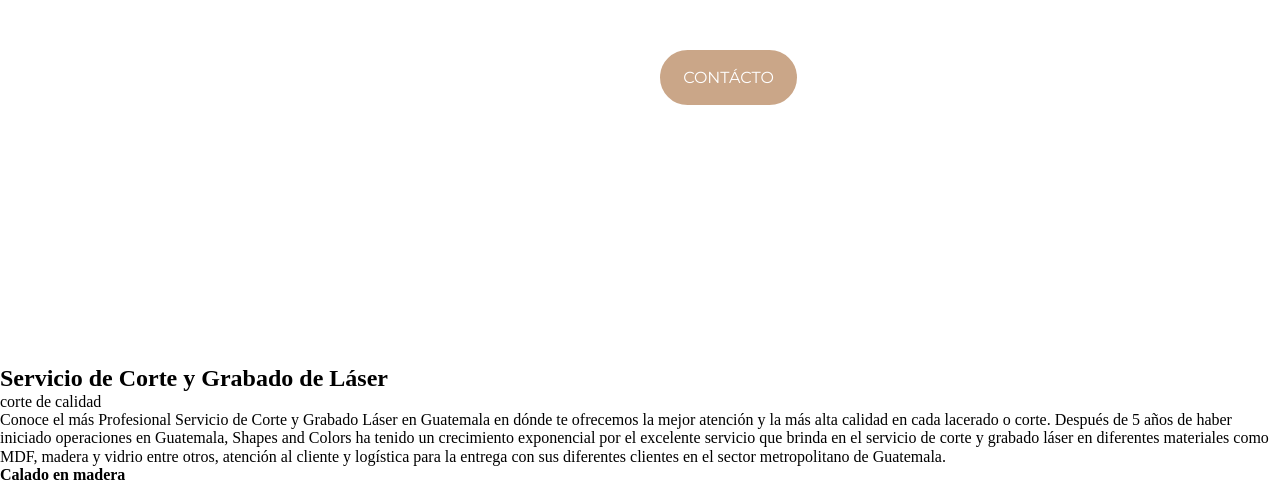
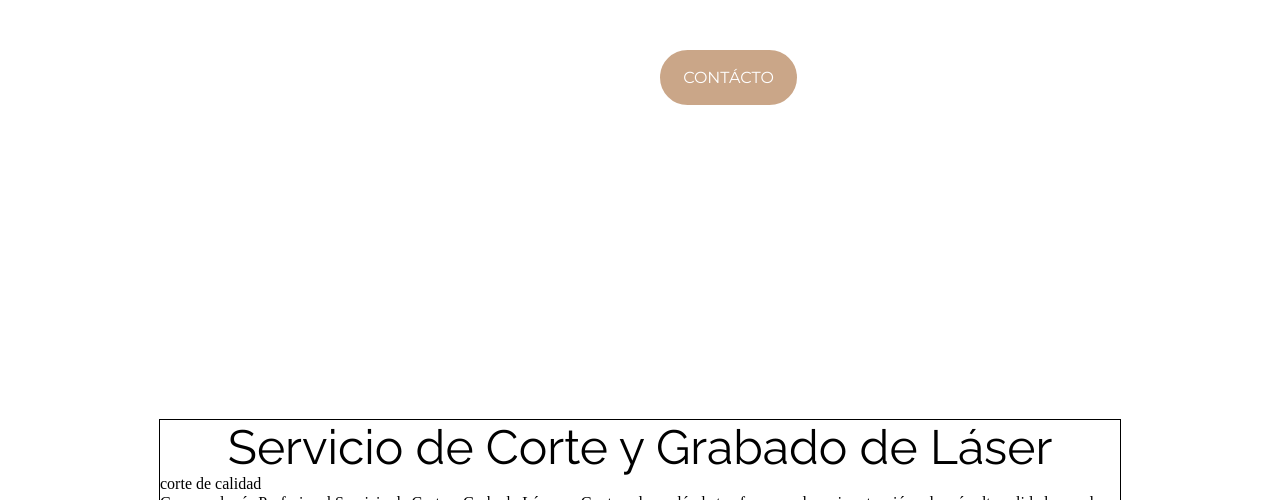
Before and after one commit to ZamoraSaul/Casa-del-arte, a plain HTML site: page index.html in a window 1280 px wide. Shown: the part 435-935 px from the top of the page. Drawn offline with Linux system fonts and the light colour scheme.

Commit message:
modificaciones al css

```diff
--- a/styles.css
+++ b/styles.css
@@ -135,3 +135,19 @@ h1{
     line-height: 0;
     color: white;
 }
+.servicio{
+    margin: 0 auto;
+    margin-top: 54px;
+    border: black 1px solid;
+    width: 75%;
+    height: 500px;
+    align-items: center;
+    justify-content: center;
+}
+.servicioTitulo{
+    font-family: Raleway;
+    font-weight: 500;
+    font-size: 3em;
+    text-align: center;
+
+}
```
